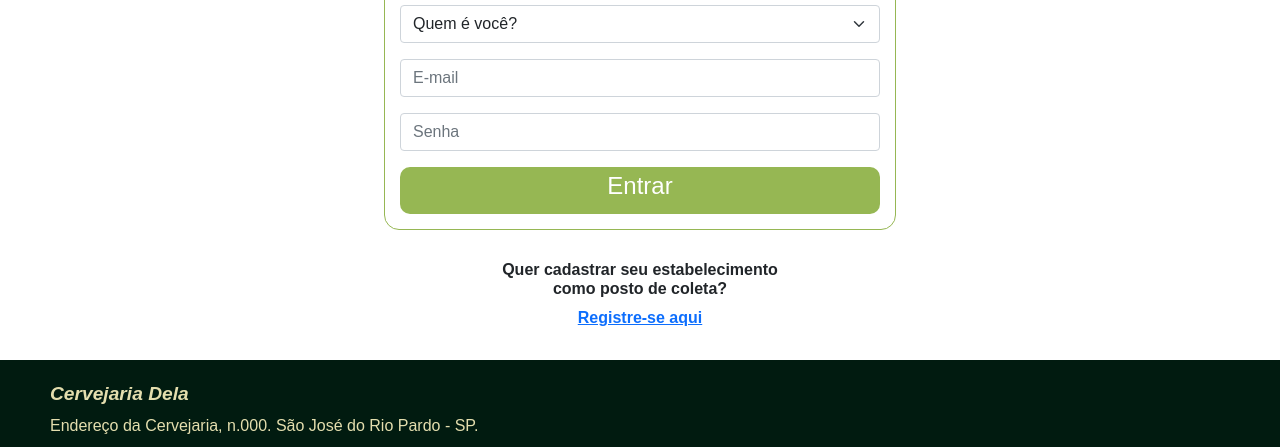
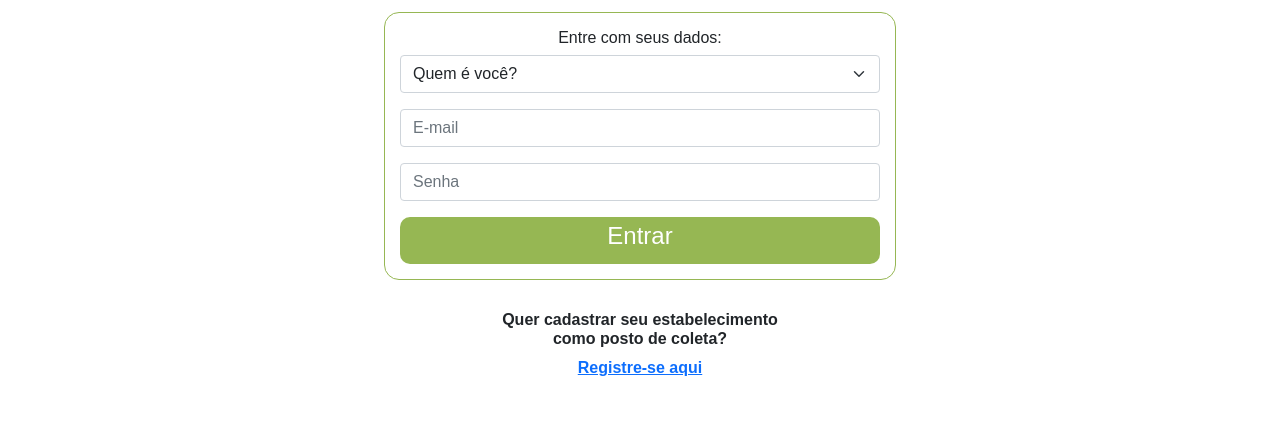
Before and after one commit to nmonalisa/Projeto_integrado_1, a website: page src/pages/login/index.html in a window 1280 px wide. Shown: the part 172-619 px from the top of the page. Drawn offline with nearby package versions, Linux system fonts and the light colour scheme.

Commit message:
Correção style.css página Login

```diff
--- a/src/pages/login/index.html
+++ b/src/pages/login/index.html
@@ -18,7 +18,7 @@
         <div> Nome do App </div>
     </header>
 
-    <div class="₢" align="center">
+    <div class="main-container" align="center">
         <h4 class="main-header">Área de gerenciamento dos postos de coleta</h4>
 
         <div class="form-container">
```
